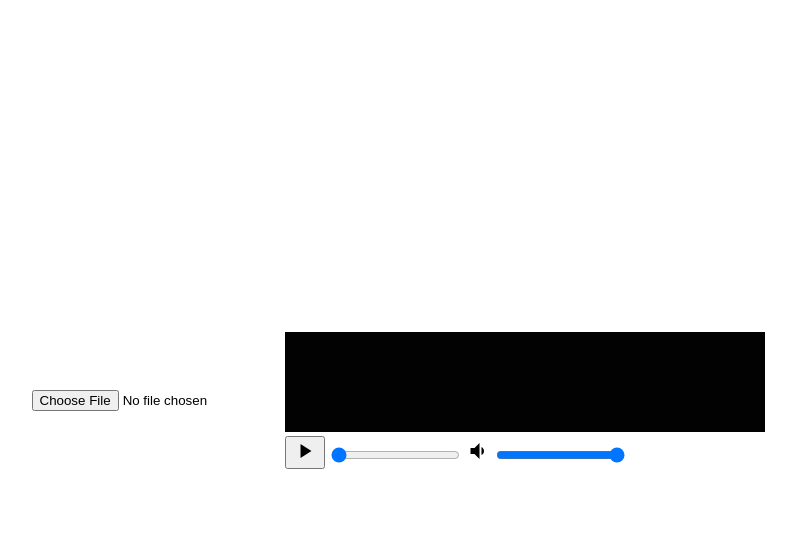
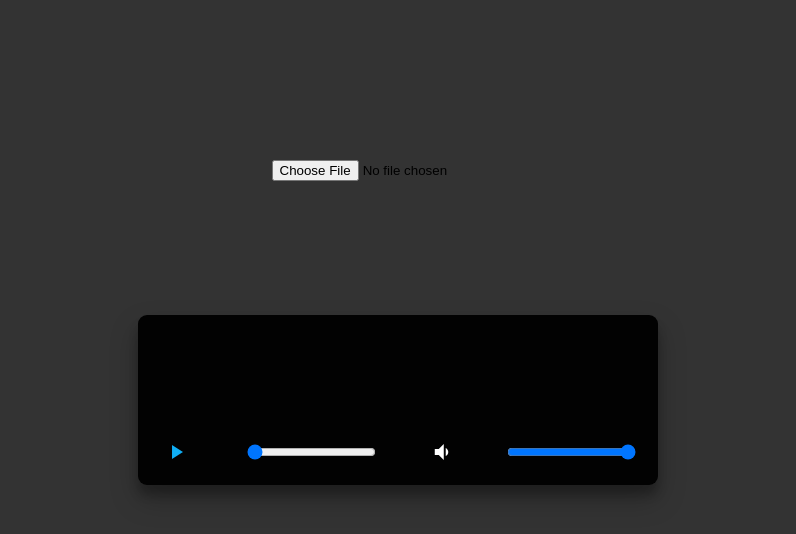
Before and after one commit to radhika307/audio-visualizer, a plain HTML site: page index.html in a window 1280 px wide. Shown: the whole page, without its empty margins (242-1038 px from the left). Drawn offline with nearby package versions, Linux system fonts and the light colour scheme.

Commit message:
Added styles and alignments.

```diff
--- a/style.css
+++ b/style.css
@@ -6,8 +6,42 @@ body{
     display: flex;
     justify-content: center;
     align-items: center;
+    background-color: #333333;
 }
-
+.input {
+    position: fixed;
+    top: 20%;
+}
 audio{
     display: none;
 }
+
+.play-pause {
+    border: none;
+    background: transparent;
+    color: #10AEF5;
+    outline: none;
+    cursor: pointer;
+    display: inline-flex;
+    align-items: center;
+    justify-content: center;
+}
+
+.controls {
+    width: 480px;
+    display:flex;
+    flex-direction:row;
+    align-items: center;
+    justify-content: space-between;;
+}
+
+.audio-player{
+    background: #020202;
+    padding: 20px;
+    border-radius: 9px;
+    box-shadow: 0 14px 28px rgba(0,0,0,0.25), 0 10px 10px rgba(0,0,0,0.22);
+}
+
+.white {
+    color : #fff;
+}
```
